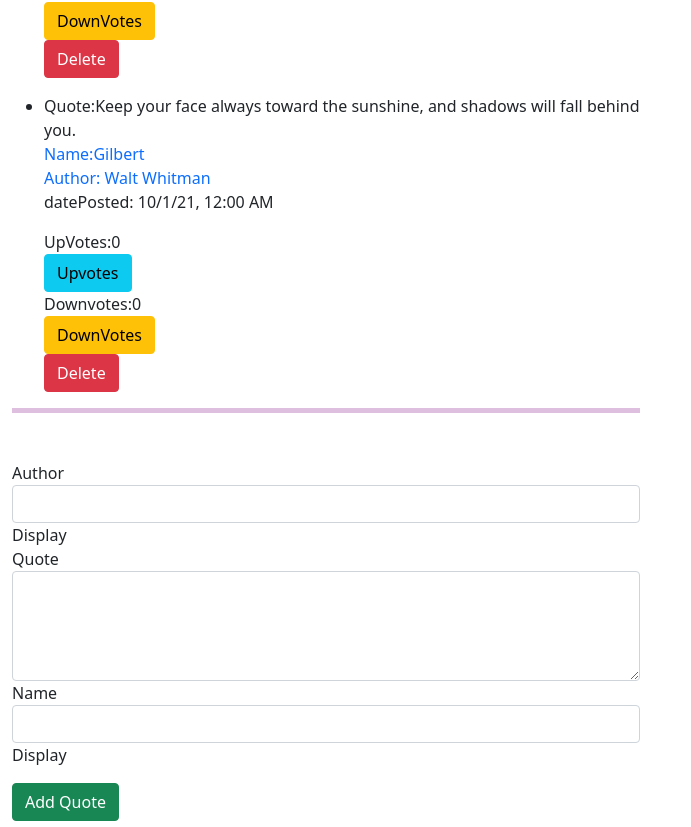
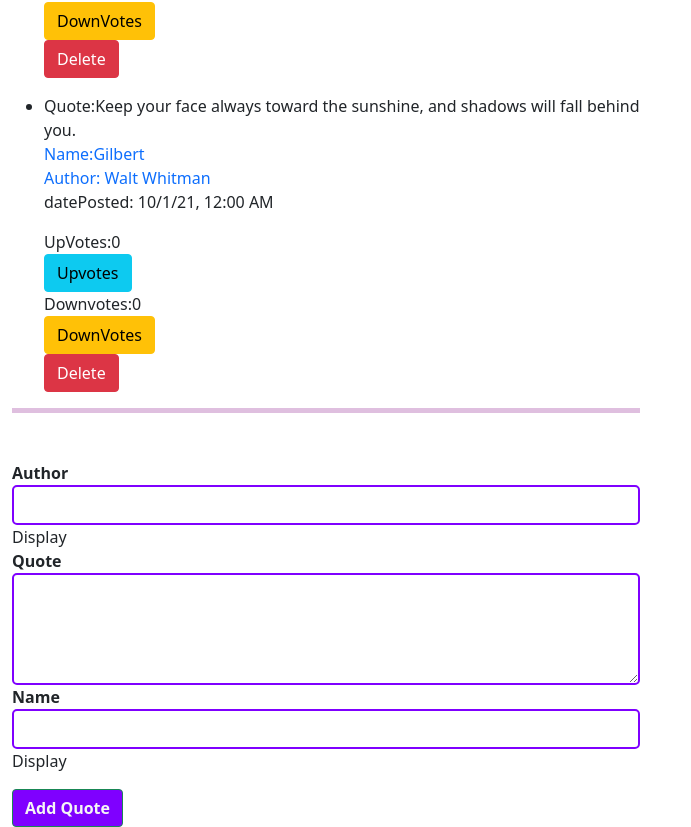
Before and after one commit to LoiseMulwa/quotes-app, an Angular app: page / in a window 1280 px wide. Shown: the part 371-1198 px from the top of the page, without its empty margins (0-691 px from the left). Built offline with nearby package versions, Linux system fonts and the light colour scheme; a web font is replaced by a local one.

Commit message:
st: Modified the inputs and textareas border

```diff
--- a/src/app/forms/forms.component.css
+++ b/src/app/forms/forms.component.css
@@ -1,3 +1,18 @@
 hr{
     height:5px;border: width 50%;;color:purple;background-color:purple;
 }
+
+
+input,textarea{
+    border: 2px solid #7F00FF;
+    border-radius: 5px;
+
+}
+.btn{
+    background-color: #7F00FF;
+    color: whitesmoke;
+    font-weight: bold;
+}
+label{
+    font-weight: bolder;
+}
```
